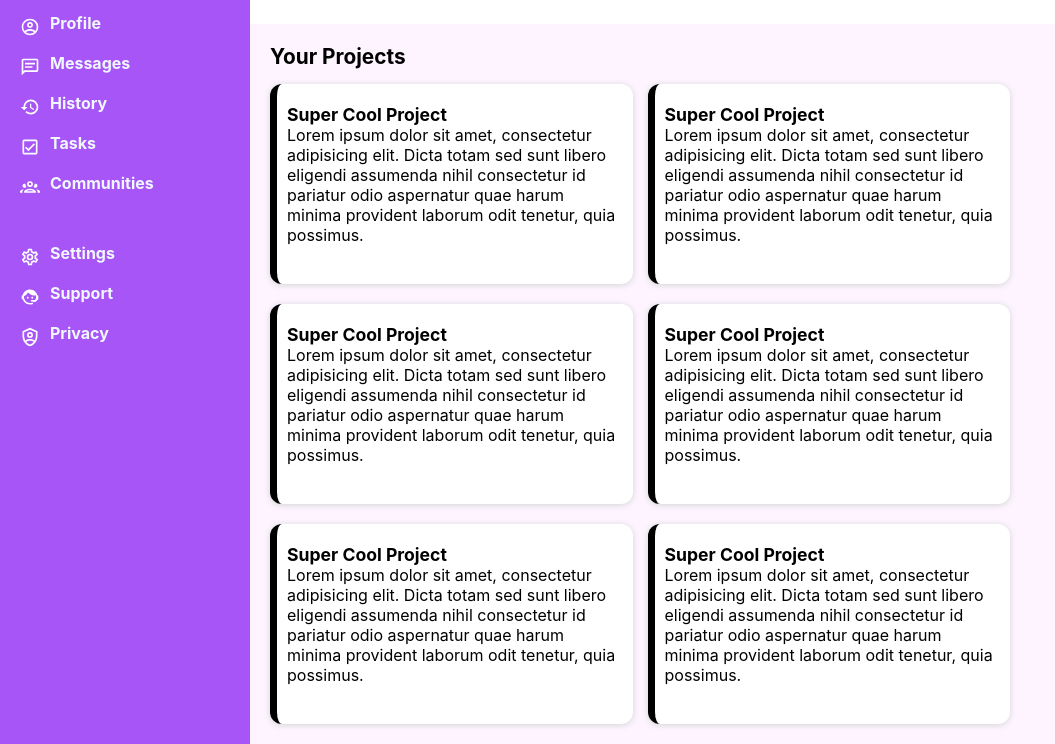
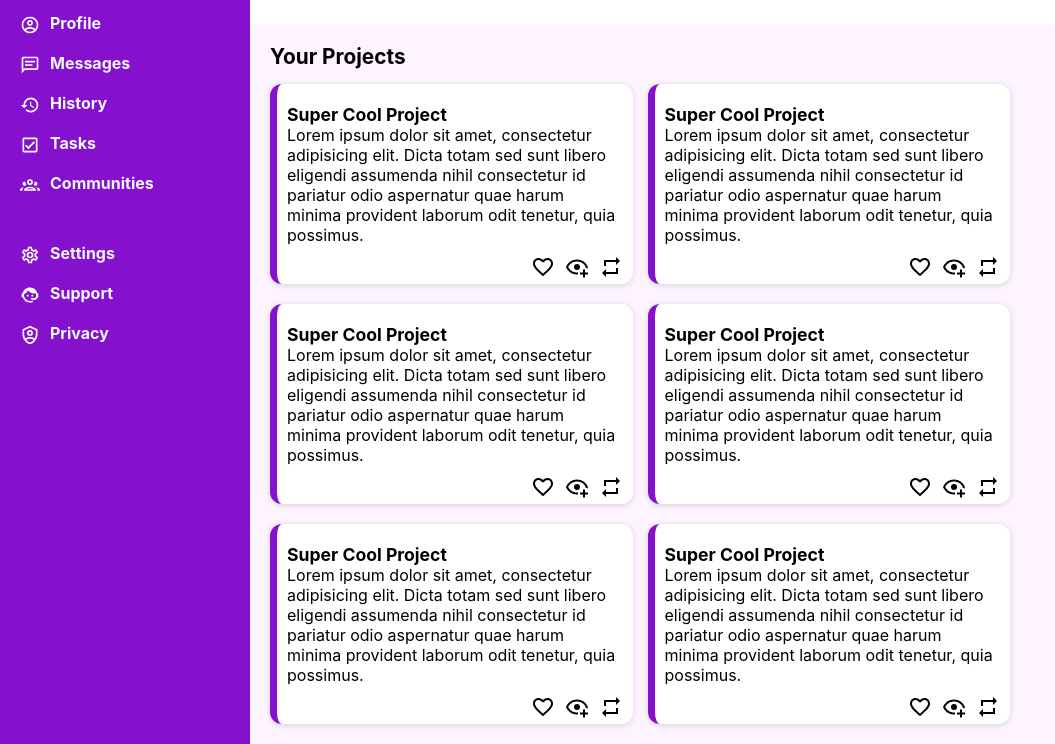
Before and after one commit to Valmord/Admin-menu, a plain HTML site: page index.html in a window 1280 px wide. Shown: the part 126-870 px from the top of the page, without its empty margins (0-1055 px from the left). Drawn offline with Linux system fonts and the light colour scheme.

Commit message:
Add buttons to cards

```diff
--- a/index.html
+++ b/index.html
@@ -30,29 +30,64 @@
       <div class="left-main">
         <h2>Your Projects</h2>
         <div class="card-container">
+
         <article class="card">
           <h3>Super Cool Project</h3>
           <div class="content">Lorem ipsum dolor sit amet, consectetur adipisicing elit. Dicta totam sed sunt libero eligendi assumenda nihil consectetur id pariatur odio aspernatur quae harum minima provident laborum odit tenetur, quia possimus.</div>
+          <div class="card-buttons">
+            <img src="./images/heart-outline.svg" alt="like" class="like">
+            <img src="./images/eye-plus-outline.svg" alt="favourite" class="fav">
+            <img src="./images/repeat.svg" alt="repost">
+          </div>
+        </article>
+
+        <article class="card">
+          <h3>Super Cool Project</h3>
+          <div class="content">Lorem ipsum dolor sit amet, consectetur adipisicing elit. Dicta totam sed sunt libero eligendi assumenda nihil consectetur id pariatur odio aspernatur quae harum minima provident laborum odit tenetur, quia possimus.</div>
+          <div class="card-buttons">
+            <img src="./images/heart-outline.svg" alt="like" class="like">
+            <img src="./images/eye-plus-outline.svg" alt="favourite" class="fav">
+            <img src="./images/repeat.svg" alt="repost">
+          </div>
+        </article>
+
+        <article class="card">
+          <h3>Super Cool Project</h3>
+          <div class="content">Lorem ipsum dolor sit amet, consectetur adipisicing elit. Dicta totam sed sunt libero eligendi assumenda nihil consectetur id pariatur odio aspernatur quae harum minima provident laborum odit tenetur, quia possimus.</div>
+          <div class="card-buttons">
+            <img src="./images/heart-outline.svg" alt="like" class="like">
+            <img src="./images/eye-plus-outline.svg" alt="favourite" class="fav">
+            <img src="./images/repeat.svg" alt="repost">
+          </div>
+        </article>
+
+        <article class="card">
+          <h3>Super Cool Project</h3>
+          <div class="content">Lorem ipsum dolor sit amet, consectetur adipisicing elit. Dicta totam sed sunt libero eligendi assumenda nihil consectetur id pariatur odio aspernatur quae harum minima provident laborum odit tenetur, quia possimus.</div>
+          <div class="card-buttons">
+            <img src="./images/heart-outline.svg" alt="like" class="like">
+            <img src="./images/eye-plus-outline.svg" alt="favourite" class="fav">
+            <img src="./images/repeat.svg" alt="repost">
+          </div>
+        </article>
+
+        <article class="card">
+          <h3>Super Cool Project</h3>
+          <div class="content">Lorem ipsum dolor sit amet, consectetur adipisicing elit. Dicta totam sed sunt libero eligendi assumenda nihil consectetur id pariatur odio aspernatur quae harum minima provident laborum odit tenetur, quia possimus.</div>
+          <div class="card-buttons">
+            <img src="./images/heart-outline.svg" alt="like" class="like">
+            <img src="./images/eye-plus-outline.svg" alt="favourite" class="fav">
+            <img src="./images/repeat.svg" alt="repost">
+          </div>
         </article>
         <article class="card">
           <h3>Super Cool Project</h3>
           <div class="content">Lorem ipsum dolor sit amet, consectetur adipisicing elit. Dicta totam sed sunt libero eligendi assumenda nihil consectetur id pariatur odio aspernatur quae harum minima provident laborum odit tenetur, quia possimus.</div>
-        </article>
-        <article class="card">
-          <h3>Super Cool Project</h3>
-          <div class="content">Lorem ipsum dolor sit amet, consectetur adipisicing elit. Dicta totam sed sunt libero eligendi assumenda nihil consectetur id pariatur odio aspernatur quae harum minima provident laborum odit tenetur, quia possimus.</div>
-        </article>
-        <article class="card">
-          <h3>Super Cool Project</h3>
-          <div class="content">Lorem ipsum dolor sit amet, consectetur adipisicing elit. Dicta totam sed sunt libero eligendi assumenda nihil consectetur id pariatur odio aspernatur quae harum minima provident laborum odit tenetur, quia possimus.</div>
-        </article>
-        <article class="card">
-          <h3>Super Cool Project</h3>
-          <div class="content">Lorem ipsum dolor sit amet, consectetur adipisicing elit. Dicta totam sed sunt libero eligendi assumenda nihil consectetur id pariatur odio aspernatur quae harum minima provident laborum odit tenetur, quia possimus.</div>
-        </article>
-        <article class="card">
-          <h3>Super Cool Project</h3>
-          <div class="content">Lorem ipsum dolor sit amet, consectetur adipisicing elit. Dicta totam sed sunt libero eligendi assumenda nihil consectetur id pariatur odio aspernatur quae harum minima provident laborum odit tenetur, quia possimus.</div>
+          <div class="card-buttons">
+            <img src="./images/heart-outline.svg" alt="like" class="like">
+            <img src="./images/eye-plus-outline.svg" alt="favourite" class="fav">
+            <img src="./images/repeat.svg" alt="repost">
+          </div>
         </article>
 
             </div>
--- a/styles.css
+++ b/styles.css
@@ -7,6 +7,8 @@
 :root {
   font-family: -apple-system, BlinkMacSystemFont, "Segoe UI", Roboto, Helvetica, Arial, sans-serif, "Apple Color Emoji", "Segoe UI Emoji", "Segoe UI Symbol";
   font-size: 16px;
+  --main-color: rgb(133, 16, 206);
+  --secondary-color: #fdf4ff;
 }
 
 body {
@@ -27,7 +29,7 @@ ul {
 
 .sidebar {
   grid-row: 1 / 3;
-  background-color: #a855f7;
+  background-color: var(--main-color);
   color: aliceblue;
   font-weight: bold;
 
@@ -44,7 +46,7 @@ ul {
 }
 
 main {
-  background-color: #fdf4ff;
+  background-color: var(--secondary-color);
 }
 
 li {
@@ -60,7 +62,7 @@ li > img {
   height: 20px;
   position: absolute;
   left: -30px;
-  top: 4px;
+  top: 2px;
   filter: invert(100%);
 }
 
@@ -84,7 +86,7 @@ main {
 
 .card {
   border-radius: 12px;
-  border-left: 7px solid black;
+  border-left: 7px solid var(--main-color);
   background-color: white;
   box-shadow: lightgray 0px 1px 6px;
   padding: 20px 10px 10px 10px;
@@ -94,3 +96,19 @@ main {
     font-size: 1.1rem;
   }
 }
+
+.card-buttons {
+  display: flex;
+  justify-content: flex-end;
+  gap: 10px;
+  margin-top: 10px;
+}
+
+.card img {
+  height: 24px;
+  cursor: pointer;
+}
+
+.card img:hover {
+  filter: brightness(0) saturate(100%) invert(29%) sepia(15%) saturate(3297%) hue-rotate(216deg) brightness(92%) contrast(89%);
+}
```
Also changed, not shown: images/eye-plus-outline.svg (added), images/eye-remove.svg (added), images/eye.svg (added), images/heart-outline.svg (added), images/heart.svg (added), images/repeat.svg (added).
